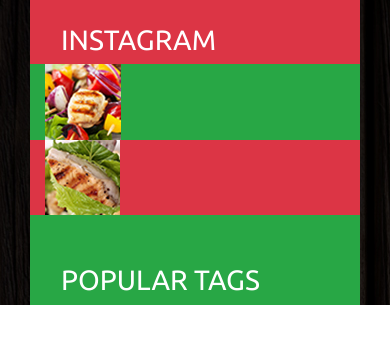
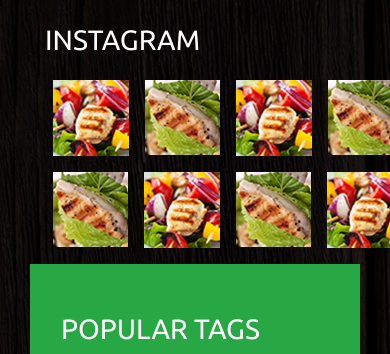
Before and after one commit to dawiteu/coding_16_site_chef, a website: page index.html in a window 390 px wide. Shown: the part 8116-8470 px from the top of the page. Before the commit the page ends 8421 px from the top, so only its background shows below. Drawn offline with nearby package versions, Linux system fonts and the light colour scheme.

Commit message:
footer instagram responsive ok

```diff
--- a/index.html
+++ b/index.html
@@ -769,7 +769,6 @@
     <footer class="container-fluid">
         <div class="row mx-auto container">
             <div class="order-1 col-sm-12 col-lg-4">
-
                 <h3 class="text-white text-uppercase mt-5 ml-3">about us</h3>
 
                     <p class="p-3 text-white">Lorem ipsum dolor sit amet consectetur adipisicing elit. Architecto rerum quo odit nihil iure eveniet dolor nulla labore. In earum repellat perferendis odit itaque, architecto at quae rem inventore dicta nostrum est voluptate repudiandae laborum!...</p>
@@ -784,22 +783,28 @@
                     </ul>
             </div>
 
-            <div class="order-2 col-sm-12 col-lg-4 bg-danger">
-                <h3 class="text-white text-uppercase mt-5 ml-3">instagram</h3>
-                <div class="row">
-                    <div class="col-sm-6 bg-success">
-                        <img src="./public/images/instragram_gallery_img1.jpg" alt=" insta gal 1 " class="img-fluid">
-                    </div>
-                    <div class="col-sm-6">
-                        <img src="./public/images/instragram_gallery_img2.jpg" alt=" insta gal 2 " class="img-fluid">
-                    </div>
-                    <div class="col-sm-6">
+            <div class="order-2 col-sm-12 col-lg-4">
+
+                <h3 class="text-white text-uppercase mt-5 mb-4 ml-lg-0 ml-md-3 ml-sm-3 ml-xs-3">instagram</h3>
+
+                <div class="container pl-0">
+                    <ul class="d-flex list-unstyled m-0 p-0 justify-content-around">
+                        <li class="mx-2"><a href="#"><img src="./public/images/instragram_gallery_img1.jpg" alt="img1"></a></li>
+                        <li class="mx-2"><a href="#"><img src="./public/images/instragram_gallery_img2.jpg" alt="img2"></a></li>
+                        <li class="mx-2"><a href="#"><img src="./public/images/instragram_gallery_img1.jpg" alt="img1"></a></li>
+                        <li class="mx-2"><a href="#"><img src="./public/images/instragram_gallery_img2.jpg" alt="img2"></a></li>
+                    </ul>
+
+                    <ul class="d-flex list-unstyled mt-3 p-0 justify-content-around">
+                        <li class="mx-2"><a href="#"><img src="./public/images/instragram_gallery_img2.jpg" alt="img2"></a></li>
+                        <li class="mx-2"><a href="#"><img src="./public/images/instragram_gallery_img1.jpg" alt="img1"></a></li>
+                        <li class="mx-2"><a href="#"><img src="./public/images/instragram_gallery_img2.jpg" alt="img2"></a></li>
+                        <li class="mx-2"><a href="#"><img src="./public/images/instragram_gallery_img1.jpg" alt="img1"></a></li>
+                    </ul>
 
                 </div>
-                    <div class="col-sm-6">
 
-                    </div>
-                </div>
+
             </div>
 
             <div class="order-3 col-sm-12 col-lg-4 bg-success">
```
Lines whose indentation alone changed are shown as unchanged.
